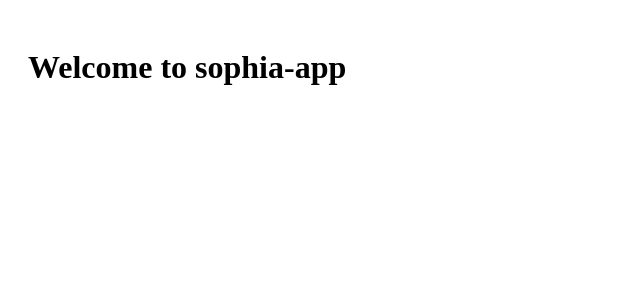
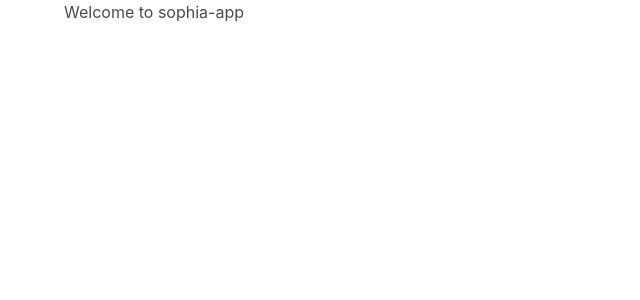
Before and after one commit to DKCoders/sophia-app, a React app: page / in a window 1280 px wide. Shown: the top 300 px of the page, without its empty margins (0-640 px from the left). Built offline with nearby package versions, Linux system fonts and the light colour scheme; the HTML template or start-up script is replaced by a standard one.

Commit message:
Setting configuration

```diff
--- a/src/App.css
+++ /dev/null
@@ -1,3 +0,0 @@
-.App {
-  padding: 20px;
-}
--- a/src/App.jsx
+++ b/src/App.jsx
@@ -1,14 +1,13 @@
 import { Component } from 'react';
-import './App.css';
 
 export default class App extends Component {
   state = {
-    name: 'sophia-app'
+    name: 'sophia-app',
   };
 
   render() {
     return (
-      <div className="App">
+      <div className="container">
         <h1>Welcome to {this.state.name}</h1>
       </div>
     );
```
Also changed, not shown: package.json (+12 -1 lines), src/index.jsx (+8 -5 lines), .neutrinorc.js, 1 other file (tests, documents, lock files or other folders).
